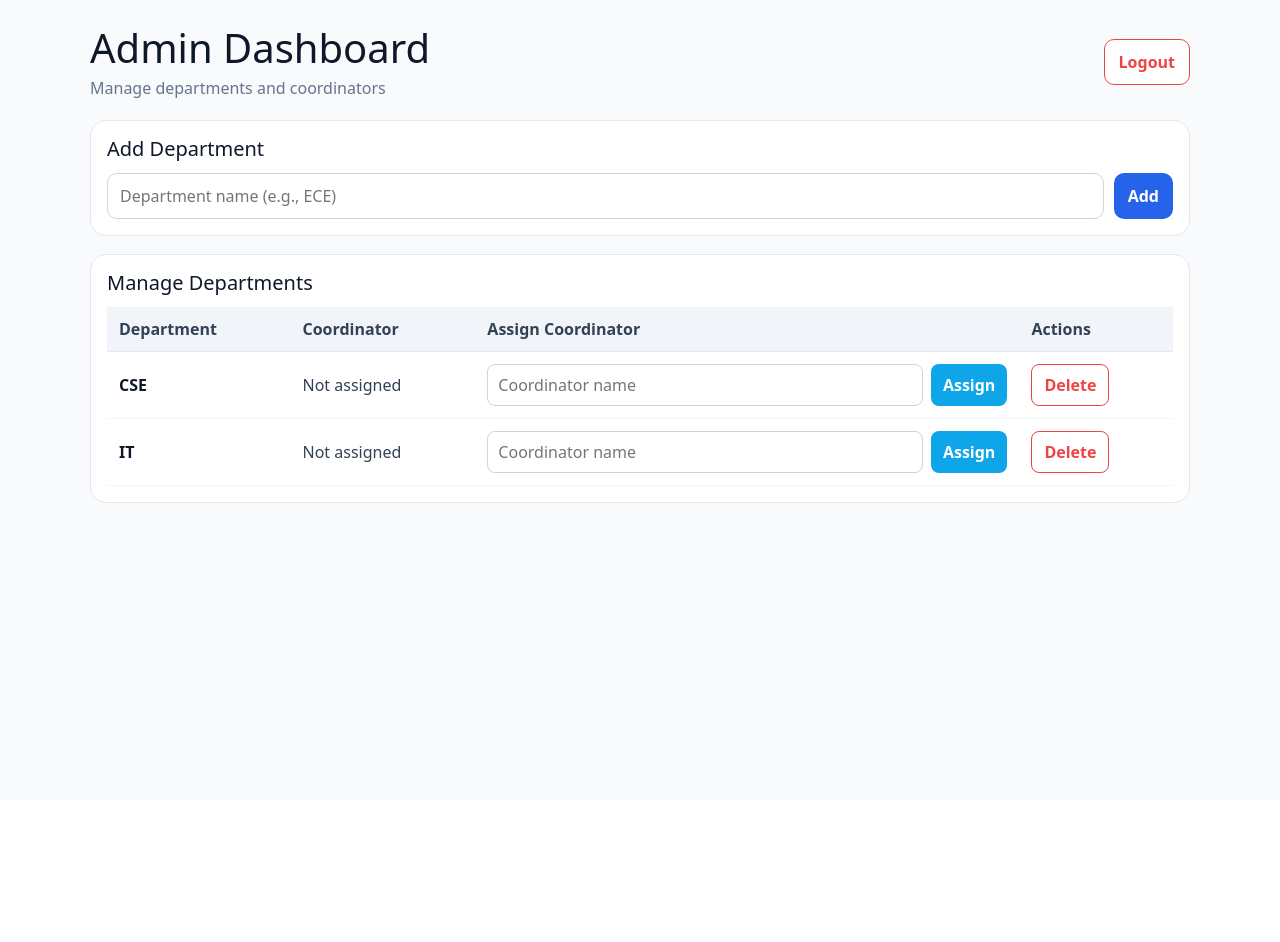
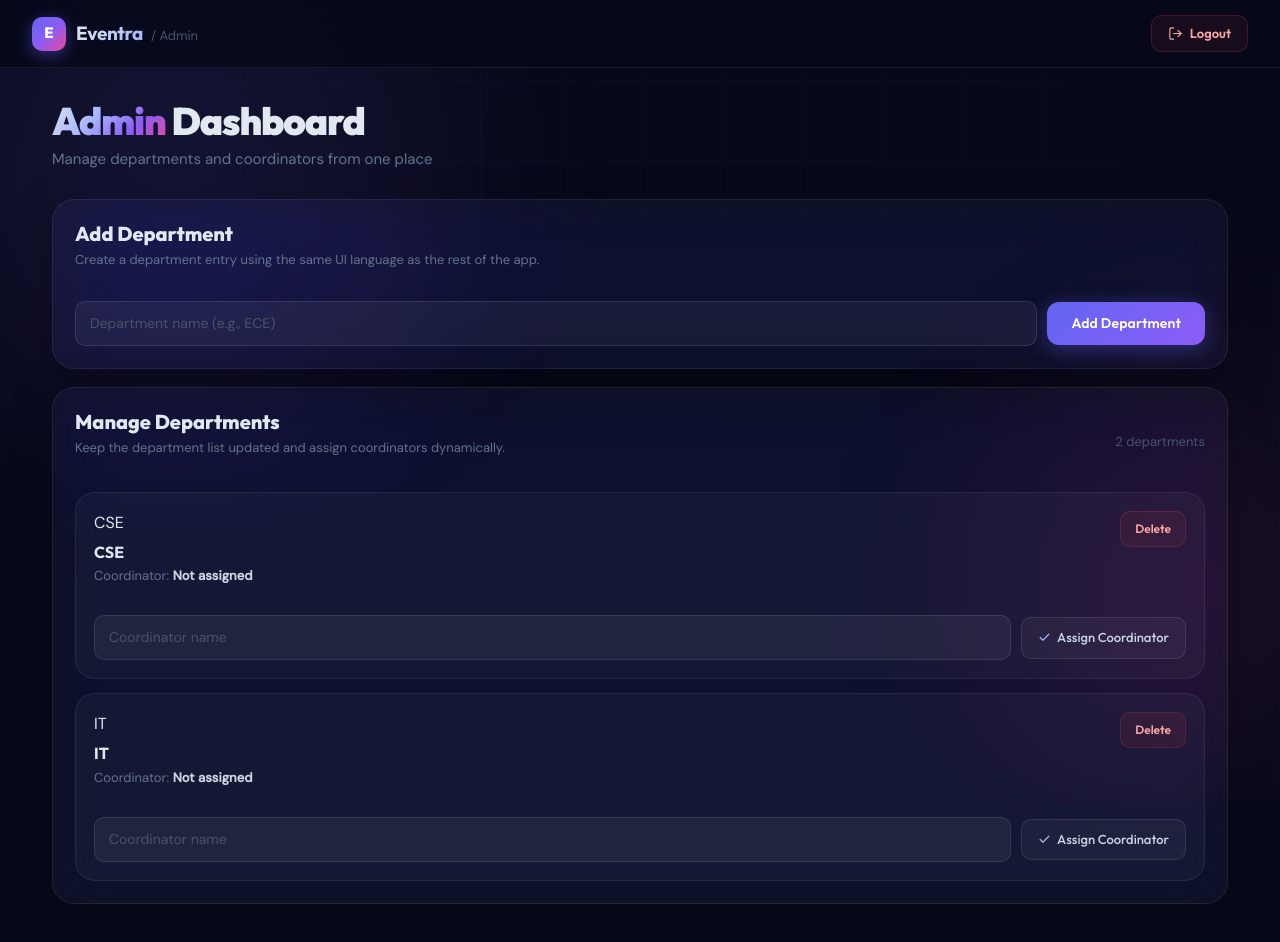
Before and after one commit to shalinijayakumar16/Eventraa, a React (Create React App) app in the folder client/: page /admin-dashboard in a window 1280 px wide. Shown: the top 942 px of the page. Before the commit the page ends 800 px from the top, so only its background shows below. Built offline with nearby package versions, Linux system fonts and the light colour scheme; sample sign-in values are in the browser's storage.

Commit message:
Admin dashbaord UI Updated

```diff
--- a/client/src/pages/AdminDashboard.jsx
+++ b/client/src/pages/AdminDashboard.jsx
@@ -1,5 +1,8 @@
 import { useState } from "react";
 import { useNavigate } from "react-router-dom";
+import BlobBg from "../components/BlobBg";
+import Icon from "../components/icon";
+import { STYLES } from "../constants/styles";
 
 function AdminDashboard() {
   const navigate = useNavigate();
@@ -55,93 +58,121 @@ function AdminDashboard() {
   };
 
   return (
-    <div style={{ minHeight: "100vh", background: "#f8fafc", padding: "24px 16px" }}>
-      <div style={{ maxWidth: 1100, margin: "0 auto" }}>
-        <div style={{ display: "flex", flexWrap: "wrap", gap: 12, justifyContent: "space-between", alignItems: "center", marginBottom: 20 }}>
+    <>
+      <style>{STYLES}</style>
+      <div style={{ minHeight: "100vh", background: "#07091A", color: "#E2E8F0", position: "relative", overflow: "hidden" }}>
+        <BlobBg />
+
+        {/* Match admin UI with existing dashboards */}
+        <header style={{ position: "sticky", top: 0, zIndex: 100, background: "rgba(7,9,26,0.85)", backdropFilter: "blur(24px)", borderBottom: "1px solid rgba(255,255,255,0.07)", padding: "0 32px", height: 68, display: "flex", alignItems: "center", justifyContent: "space-between" }}>
+          <div style={{ display: "flex", alignItems: "center", gap: 10 }}>
+            <div style={{ width: 34, height: 34, borderRadius: 10, background: "linear-gradient(135deg, #6366F1, #8B5CF6, #EC4899)", display: "flex", alignItems: "center", justifyContent: "center", fontSize: 15, fontWeight: 800, color: "#fff", fontFamily: "'Outfit', sans-serif", boxShadow: "0 4px 16px rgba(99,102,241,0.45)" }}>E</div>
             <div>
-            <h1 style={{ margin: 0, color: "#0f172a" }}>Admin Dashboard</h1>
-            <p style={{ margin: "4px 0 0", color: "#64748b" }}>Manage departments and coordinators</p>
+              <span style={{ fontFamily: "'Outfit', sans-serif", fontWeight: 700, fontSize: 19, background: "linear-gradient(135deg, #E2E8F0, #A5B4FC)", WebkitBackgroundClip: "text", WebkitTextFillColor: "transparent", letterSpacing: "-0.02em" }}>Eventra</span>
+              <span style={{ color: "#475569", fontSize: 13, marginLeft: 8, fontFamily: "'DM Sans', sans-serif" }}>/ Admin</span>
             </div>
-          <button
-            onClick={handleLogout}
-            style={{ border: "1px solid #ef4444", background: "white", color: "#ef4444", borderRadius: 10, padding: "10px 14px", fontWeight: 700, cursor: "pointer" }}
-          >
-            Logout
-          </button>
           </div>
 
-        <section style={{ background: "white", border: "1px solid #e2e8f0", borderRadius: 16, padding: 16, marginBottom: 18 }}>
-          <h2 style={{ fontSize: 20, color: "#0f172a", margin: "0 0 12px" }}>Add Department</h2>
-          <div style={{ display: "flex", gap: 10, flexWrap: "wrap" }}>
+          <button className="btn-logout" onClick={handleLogout}>
+            <Icon name="logout" size={15} color="#FCA5A5" />
+            <span>Logout</span>
+          </button>
+        </header>
+
+        <main style={{ position: "relative", zIndex: 1, padding: "32px 32px 56px", maxWidth: 1240, margin: "0 auto" }}>
+          <div className="animate-fadeUp" style={{ marginBottom: 28 }}>
+            <h1 style={{ fontFamily: "'Outfit', sans-serif", fontWeight: 900, fontSize: "clamp(1.8rem, 3vw, 2.4rem)", letterSpacing: "-0.03em", lineHeight: 1.1, marginBottom: 6 }}>
+              <span className="gradient-text">Admin</span>{" "}
+              <span style={{ color: "#E2E8F0" }}>Dashboard</span>
+            </h1>
+            <p style={{ color: "#64748B", fontSize: 15 }}>Manage departments and coordinators from one place</p>
+          </div>
+
+          <div style={{ display: "grid", gap: 18 }}>
+            <section className="animate-fadeUp" style={{ animationDelay: "0.12s", background: "rgba(255,255,255,0.035)", backdropFilter: "blur(24px) saturate(180%)", WebkitBackdropFilter: "blur(24px) saturate(180%)", border: "1px solid rgba(255,255,255,0.08)", borderRadius: 22, boxShadow: "0 18px 48px rgba(0,0,0,0.25)", padding: 22 }}>
+              <div style={{ display: "flex", flexWrap: "wrap", justifyContent: "space-between", gap: 12, alignItems: "center", marginBottom: 16 }}>
+                <div>
+                  <h2 style={{ fontFamily: "'Outfit', sans-serif", fontWeight: 800, fontSize: 20, color: "#E2E8F0", marginBottom: 4 }}>Add Department</h2>
+                  <p style={{ color: "#64748B", fontSize: 13 }}>Create a department entry using the same UI language as the rest of the app.</p>
+                </div>
+              </div>
+
+              <div style={{ display: "flex", gap: 10, flexWrap: "wrap", alignItems: "center" }}>
                 <input
                   type="text"
                   value={newDepartmentName}
                   onChange={(event) => setNewDepartmentName(event.target.value)}
                   placeholder="Department name (e.g., ECE)"
-              style={{ flex: "1 1 280px", minWidth: 220, padding: "10px 12px", borderRadius: 10, border: "1px solid #cbd5e1" }}
+                  className="form-input"
+                  style={{ flex: "1 1 280px", minWidth: 220 }}
                 />
-            <button
-              onClick={handleAddDepartment}
-              style={{ border: "none", background: "#2563eb", color: "white", borderRadius: 10, padding: "10px 14px", fontWeight: 700, cursor: "pointer" }}
-            >
-              Add
+                <button onClick={handleAddDepartment} className="btn-primary-glow" style={{ justifyContent: "center" }}>
+                  <Icon name="plus" size={14} color="white" />
+                  Add Department
                 </button>
               </div>
             </section>
 
-        <section style={{ background: "white", border: "1px solid #e2e8f0", borderRadius: 16, padding: 16 }}>
-          <h2 style={{ fontSize: 20, color: "#0f172a", margin: "0 0 12px" }}>Manage Departments</h2>
+            <section className="animate-fadeUp" style={{ animationDelay: "0.18s", background: "rgba(255,255,255,0.035)", backdropFilter: "blur(24px) saturate(180%)", WebkitBackdropFilter: "blur(24px) saturate(180%)", border: "1px solid rgba(255,255,255,0.08)", borderRadius: 22, boxShadow: "0 18px 48px rgba(0,0,0,0.25)", padding: 22 }}>
+              <div style={{ display: "flex", flexWrap: "wrap", justifyContent: "space-between", gap: 12, alignItems: "center", marginBottom: 18 }}>
+                <div>
+                  <h2 style={{ fontFamily: "'Outfit', sans-serif", fontWeight: 800, fontSize: 20, color: "#E2E8F0", marginBottom: 4 }}>Manage Departments</h2>
+                  <p style={{ color: "#64748B", fontSize: 13 }}>Keep the department list updated and assign coordinators dynamically.</p>
+                </div>
+                <div style={{ color: "#475569", fontSize: 13 }}>
+                  {departments.length} department{departments.length !== 1 ? "s" : ""}
+                </div>
+              </div>
 
-          <div style={{ overflowX: "auto" }}>
-            <table style={{ width: "100%", borderCollapse: "collapse", minWidth: 650 }}>
-              <thead>
-                <tr style={{ background: "#f1f5f9" }}>
-                  <th style={{ textAlign: "left", padding: "10px 12px", borderBottom: "1px solid #e2e8f0", color: "#334155" }}>Department</th>
-                  <th style={{ textAlign: "left", padding: "10px 12px", borderBottom: "1px solid #e2e8f0", color: "#334155" }}>Coordinator</th>
-                  <th style={{ textAlign: "left", padding: "10px 12px", borderBottom: "1px solid #e2e8f0", color: "#334155" }}>Assign Coordinator</th>
-                  <th style={{ textAlign: "left", padding: "10px 12px", borderBottom: "1px solid #e2e8f0", color: "#334155" }}>Actions</th>
-                </tr>
-              </thead>
-              <tbody>
+              <div style={{ display: "grid", gap: 14 }}>
                 {departments.map((department) => (
-                  <tr key={department.name}>
-                    <td style={{ padding: "12px", borderBottom: "1px solid #f1f5f9", color: "#0f172a", fontWeight: 700 }}>{department.name}</td>
-                    <td style={{ padding: "12px", borderBottom: "1px solid #f1f5f9", color: "#334155" }}>
-                      {department.coordinator || "Not assigned"}
-                    </td>
-                    <td style={{ padding: "12px", borderBottom: "1px solid #f1f5f9" }}>
-                      <div style={{ display: "flex", gap: 8, flexWrap: "wrap" }}>
+                  <div key={department.name} className="event-card" style={{ padding: 18, display: "grid", gap: 14 }}>
+                    <div style={{ display: "flex", flexWrap: "wrap", justifyContent: "space-between", gap: 10, alignItems: "flex-start" }}>
+                      <div>
+                        <div className="dept-badge" style={{ marginBottom: 8 }}>{department.name}</div>
+                        <h3 style={{ fontFamily: "'Outfit', sans-serif", fontWeight: 700, fontSize: 16, color: "#E2E8F0", marginBottom: 4 }}>{department.name}</h3>
+                        <p style={{ color: "#64748B", fontSize: 13 }}>
+                          Coordinator: <span style={{ color: "#CBD5E1", fontWeight: 600 }}>{department.coordinator || "Not assigned"}</span>
+                        </p>
+                      </div>
+
+                      <button
+                        onClick={() => handleRemoveDepartment(department.name)}
+                        className="btn-logout"
+                        style={{ padding: "8px 14px", fontSize: 12 }}
+                      >
+                        <Icon name="trash" size={13} color="#FCA5A5" />
+                        Delete
+                      </button>
+                    </div>
+
+                    {/* Reuse shared components for consistency */}
+                    <div style={{ display: "flex", gap: 10, flexWrap: "wrap", alignItems: "center" }}>
                       <input
                         type="text"
                         value={newCoordinatorMap[department.name] || ""}
                         onChange={(event) => handleCoordinatorInputChange(department.name, event.target.value)}
                         placeholder="Coordinator name"
-                          style={{ flex: "1 1 210px", minWidth: 150, padding: "8px 10px", borderRadius: 8, border: "1px solid #cbd5e1" }}
+                        className="form-input"
+                        style={{ flex: "1 1 260px", minWidth: 220 }}
                       />
                       <button
                         onClick={() => handleAssignCoordinator(department.name)}
-                          style={{ border: "none", background: "#0ea5e9", color: "white", borderRadius: 8, padding: "8px 12px", fontWeight: 700, cursor: "pointer" }}
+                        className="btn-ghost"
+                        style={{ padding: "10px 16px" }}
                       >
-                          Assign
+                        <Icon name="check" size={13} color="#A5B4FC" />
+                        Assign Coordinator
                       </button>
                     </div>
-                    </td>
-                    <td style={{ padding: "12px", borderBottom: "1px solid #f1f5f9" }}>
-                      <button
-                        onClick={() => handleRemoveDepartment(department.name)}
-                        style={{ border: "1px solid #ef4444", background: "white", color: "#ef4444", borderRadius: 8, padding: "8px 12px", fontWeight: 700, cursor: "pointer" }}
-                      >
-                        Delete
-                      </button>
-                    </td>
-                  </tr>
+                  </div>
                 ))}
-              </tbody>
-            </table>
               </div>
             </section>
           </div>
+        </main>
       </div>
+    </>
   );
 }
 
--- a/client/src/pages/AdminLogin.jsx
+++ b/client/src/pages/AdminLogin.jsx
@@ -1,5 +1,7 @@
 import { useState } from "react";
 import { useNavigate } from "react-router-dom";
+import BlobBg from "../components/BlobBg";
+import { STYLES } from "../constants/styles";
 
 function AdminLogin() {
   const [username, setUsername] = useState("");
@@ -22,14 +24,48 @@ function AdminLogin() {
   };
 
   return (
-    // Admin login page
-    <div style={{ minHeight: "100vh", display: "flex", alignItems: "center", justifyContent: "center", background: "linear-gradient(135deg, #0f172a, #1e293b)", padding: 16 }}>
-      <div style={{ width: "100%", maxWidth: 420, background: "rgba(15,23,42,0.95)", border: "1px solid rgba(148,163,184,0.25)", borderRadius: 16, padding: 24, boxShadow: "0 14px 40px rgba(0,0,0,0.35)" }}>
-        <h1 style={{ color: "#e2e8f0", fontSize: 28, marginBottom: 6 }}>Admin Login</h1>
-        <p style={{ color: "#94a3b8", marginBottom: 20 }}>Sign in to access the admin dashboard.</p>
+    <>
+      <style>{STYLES}</style>
+      <div style={{ minHeight: "100vh", background: "#07091A", color: "#E2E8F0", position: "relative", overflow: "hidden", display: "flex", alignItems: "center", justifyContent: "center", padding: "86px 16px 24px" }}>
+        <BlobBg />
 
-        <form onSubmit={handleAdminLogin}>
-          <label htmlFor="admin-username" style={{ color: "#cbd5e1", fontWeight: 600, display: "block", marginBottom: 6 }}>Username</label>
+        {/* Admin login page */}
+        <div style={{ position: "absolute", top: 0, left: 0, right: 0, zIndex: 2, padding: "0 24px", height: 68, display: "flex", alignItems: "center", justifyContent: "space-between", background: "rgba(7,9,26,0.82)", backdropFilter: "blur(24px)", borderBottom: "1px solid rgba(255,255,255,0.07)" }}>
+          <div style={{ display: "flex", alignItems: "center", gap: 10 }}>
+            <div style={{ width: 34, height: 34, borderRadius: 10, background: "linear-gradient(135deg, #6366F1, #8B5CF6, #EC4899)", display: "flex", alignItems: "center", justifyContent: "center", fontSize: 15, fontWeight: 800, color: "#fff", fontFamily: "'Outfit', sans-serif", boxShadow: "0 4px 16px rgba(99,102,241,0.45)" }}>E</div>
+            <div>
+              <span style={{ fontFamily: "'Outfit', sans-serif", fontWeight: 700, fontSize: 19, background: "linear-gradient(135deg, #E2E8F0, #A5B4FC)", WebkitBackgroundClip: "text", WebkitTextFillColor: "transparent", letterSpacing: "-0.02em" }}>Eventra</span>
+              <span style={{ color: "#475569", fontSize: 13, marginLeft: 8, fontFamily: "'DM Sans', sans-serif" }}>/ Admin</span>
+            </div>
+          </div>
+
+          <button onClick={() => navigate("/")} className="btn-ghost" style={{ padding: "9px 18px", fontSize: 13 }}>
+            Back to site
+          </button>
+        </div>
+
+        <div style={{ position: "relative", zIndex: 1, width: "100%", maxWidth: 440, animation: "fadeUp 0.65s ease both" }}>
+          <div style={{ position: "relative", padding: "28px 28px 24px", background: "rgba(255,255,255,0.035)", backdropFilter: "blur(24px) saturate(180%)", WebkitBackdropFilter: "blur(24px) saturate(180%)", border: "1px solid rgba(255,255,255,0.08)", borderRadius: 24, boxShadow: "0 28px 70px rgba(0,0,0,0.5), inset 0 1px 0 rgba(255,255,255,0.07)" }}>
+            <div style={{ position: "absolute", top: 0, left: "8%", right: "8%", height: 1, background: "linear-gradient(90deg, transparent, rgba(99,102,241,0.7), rgba(139,92,246,0.7), transparent)" }} />
+
+            <div style={{ display: "flex", justifyContent: "center", marginBottom: 14 }}>
+              <div style={{ display: "inline-flex", alignItems: "center", gap: 7, padding: "5px 14px", borderRadius: 999, background: "rgba(99,102,241,0.1)", border: "1px solid rgba(99,102,241,0.28)", fontSize: 11, color: "#A5B4FC", fontFamily: "'DM Sans', sans-serif" }}>
+                <span style={{ width: 5, height: 5, borderRadius: "50%", background: "#6EE7B7", display: "inline-block", boxShadow: "0 0 7px #6EE7B7" }} />
+                Admin access only
+              </div>
+            </div>
+
+            <div style={{ textAlign: "center", marginBottom: 18 }}>
+              <h1 style={{ fontFamily: "'Outfit', sans-serif", fontWeight: 800, fontSize: "1.8rem", letterSpacing: "-0.04em", lineHeight: 1.15, marginBottom: 6 }}>
+                <span className="gradient-text">Admin Login</span>
+              </h1>
+              <p style={{ color: "#64748B", fontSize: 13 }}>Sign in to manage the admin dashboard.</p>
+            </div>
+
+            {/* Reusing global styles to maintain UI consistency */}
+            <form onSubmit={handleAdminLogin} style={{ display: "flex", flexDirection: "column", gap: 14 }}>
+              <div>
+                <label htmlFor="admin-username" className="form-label">Username</label>
                 <input
                   id="admin-username"
                   type="text"
@@ -37,10 +73,12 @@ function AdminLogin() {
                   onChange={(event) => setUsername(event.target.value)}
                   placeholder="Enter username"
                   required
-            style={{ width: "100%", marginBottom: 14, padding: "10px 12px", borderRadius: 10, border: "1px solid rgba(148,163,184,0.4)", background: "#0b1220", color: "#e2e8f0", outline: "none" }}
+                  className="form-input"
                 />
+              </div>
 
-          <label htmlFor="admin-password" style={{ color: "#cbd5e1", fontWeight: 600, display: "block", marginBottom: 6 }}>Password</label>
+              <div>
+                <label htmlFor="admin-password" className="form-label">Password</label>
                 <input
                   id="admin-password"
                   type="password"
@@ -48,20 +86,24 @@ function AdminLogin() {
                   onChange={(event) => setPassword(event.target.value)}
                   placeholder="Enter password"
                   required
-            style={{ width: "100%", marginBottom: 14, padding: "10px 12px", borderRadius: 10, border: "1px solid rgba(148,163,184,0.4)", background: "#0b1220", color: "#e2e8f0", outline: "none" }}
+                  className="form-input"
                 />
+              </div>
 
-          {error && <p style={{ color: "#fca5a5", marginBottom: 12 }}>{error}</p>}
+              {error && (
+                <div style={{ background: "rgba(239,68,68,0.1)", border: "1px solid rgba(239,68,68,0.25)", borderRadius: 10, padding: "11px 14px", color: "#FCA5A5", fontSize: 13 }}>
+                  {error}
+                </div>
+              )}
 
-          <button
-            type="submit"
-            style={{ width: "100%", border: "none", borderRadius: 10, padding: "11px 14px", fontWeight: 700, background: "linear-gradient(135deg, #0ea5e9, #3b82f6)", color: "white", cursor: "pointer" }}
-          >
+              <button type="submit" className="btn-primary-glow" style={{ width: "100%", justifyContent: "center" }}>
                 Login
               </button>
             </form>
           </div>
         </div>
+      </div>
+    </>
   );
 }
 
```
Lines whose indentation alone changed are shown as unchanged.
